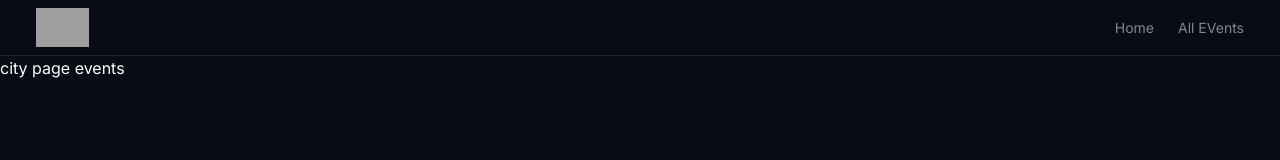
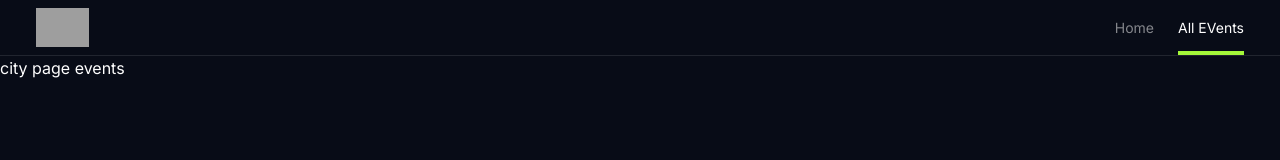
Before and after one commit to panpan31415/nextjs-evento, a Next.js app: page /events/all in a window 1280 px wide. Shown: the top 160 px of the page. Built offline with nearby package versions, Linux system fonts and the light colour scheme; grey boxes are pictures that could not be loaded.

Commit message:
add header

```diff
--- a/src/components/Header.tsx
+++ b/src/components/Header.tsx
@@ -1,5 +1,9 @@
+"use client";
 import Link from "next/link";
 import Logo from "./Logo";
+import { usePathname } from "next/navigation";
+import clsx from "clsx";
+import { motion } from "framer-motion";
 
 const routes = [
     { path: "/", name: "Home" },
@@ -7,17 +11,31 @@ const routes = [
 ];
 
 export default function Header() {
+    const activePath = usePathname();
+
     return (
         <header className='w-full h-14   border-b border-white/10 flex justify-between items-center px-3 md:px-9'>
             <Logo />
-            <nav>
-                <ul className='flex gap-6 text-sm'>
+            <nav className='h-full'>
+                <ul className='h-full flex items-center  gap-6 text-sm '>
                     {routes.map((route) => (
-                        <li key={route.name} className="text-white/50 hover:text-white transition">
+                        <li
+                            key={route.name}
+                            className={clsx(
+                                "hover:text-white transition  items-center relative flex h-full items-center",
+                                {
+                                    "text-white/100": activePath === route.path,
+                                    "text-white/50": activePath !== route.path,
+                                },
+                            )}>
                             <Link href={route.path}>{route.name}</Link>
+                            {activePath === route.path && (
+                                <motion.div
+                                    layoutId='activePath'
+                                    className='bg-accent h-1 w-full absolute bottom-0 '></motion.div>
+                            )}
                         </li>
                     ))}
-
                 </ul>
             </nav>
         </header>
```
Also changed, not shown: package.json (+7 -5 lines), 1 other file (tests, documents, lock files or other folders).
